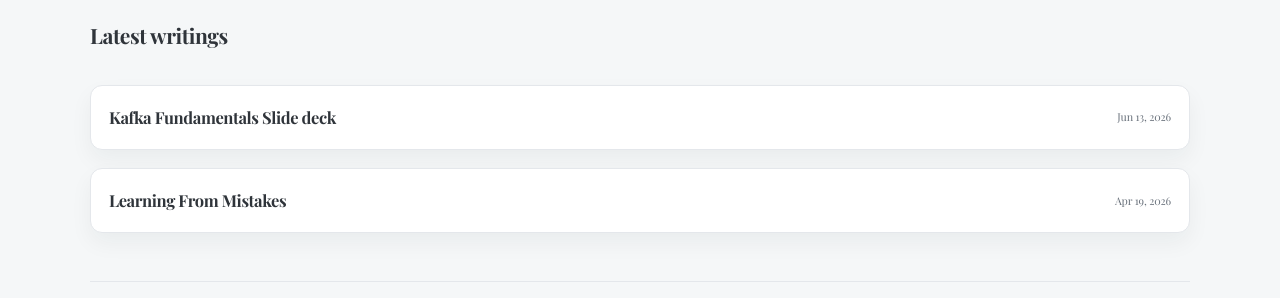
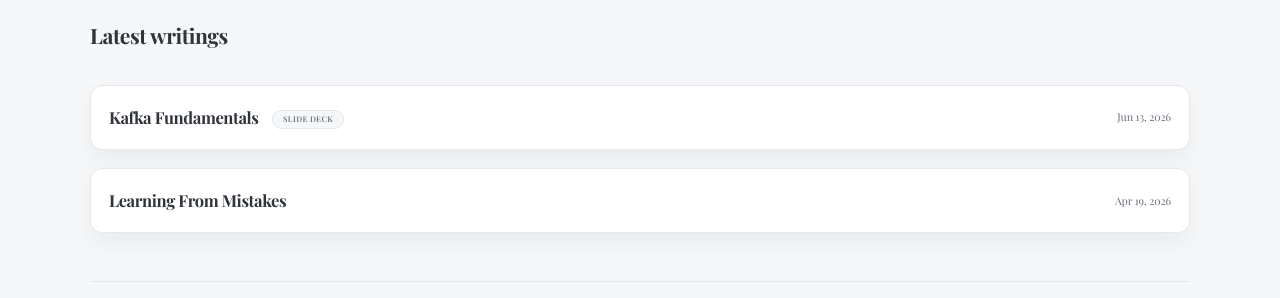
Before and after one commit to Sadman007/sadman007.github.io, a Jekyll site: the page built from index.md, in a window 1280 px wide. Shown: the part 534-832 px from the top of the page. Built offline with Jekyll 4.4.1, drawn with Linux system fonts in a browser that asks for light colours.

Commit message:
Add post-pill style for slide deck tag

```diff
--- a/assets/css/main.css
+++ b/assets/css/main.css
@@ -305,3 +305,19 @@ h3 {
     align-items: flex-start;
   }
 }
+
+/* ---- Slide-deck tag pill (shown next to slide-deck post titles on the home page) ---- */
+.post-pill {
+  display: inline-block;
+  font-size: calc(0.65rem * var(--font-scale));
+  font-weight: 600;
+  text-transform: uppercase;
+  letter-spacing: 0.05em;
+  color: var(--muted-color);
+  background: var(--bg-color);
+  border: 1px solid var(--border-color);
+  border-radius: 999px;
+  padding: 2px 10px;
+  margin-left: 10px;
+  vertical-align: middle;
+}
```
